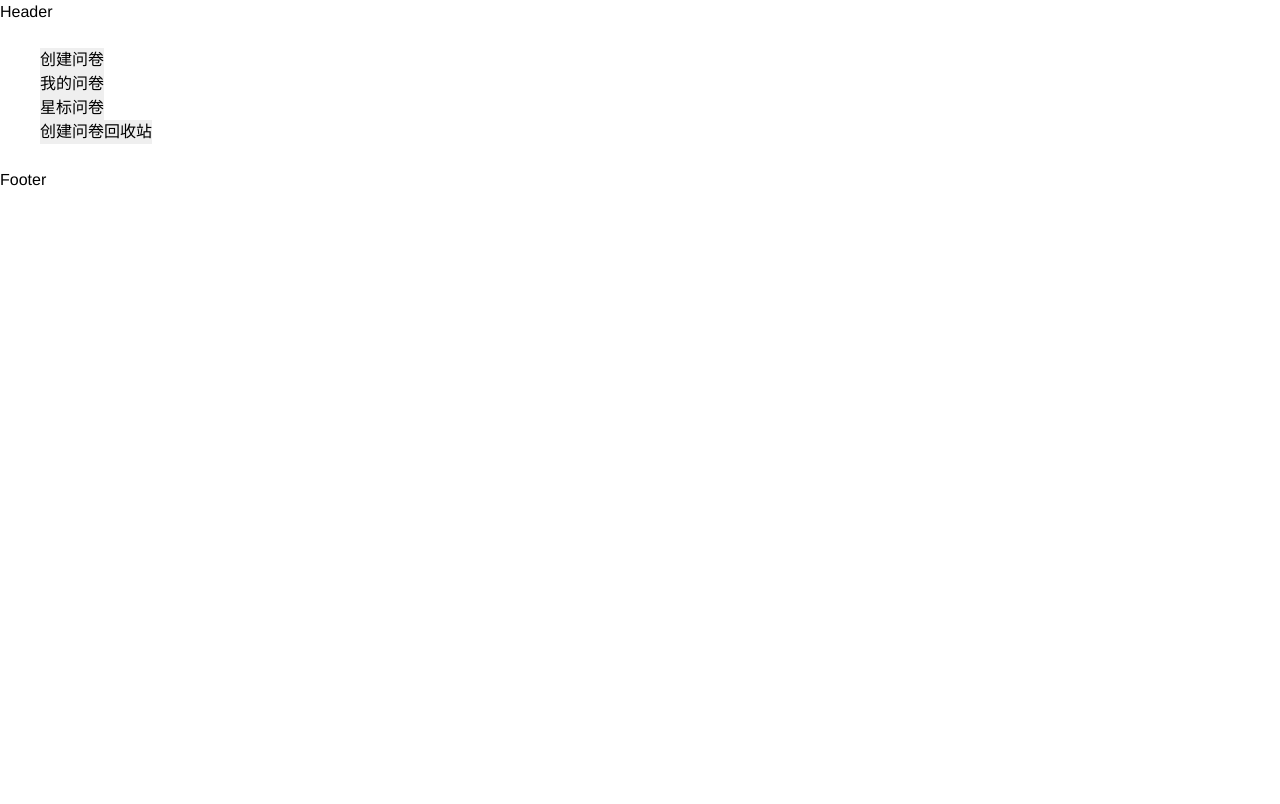
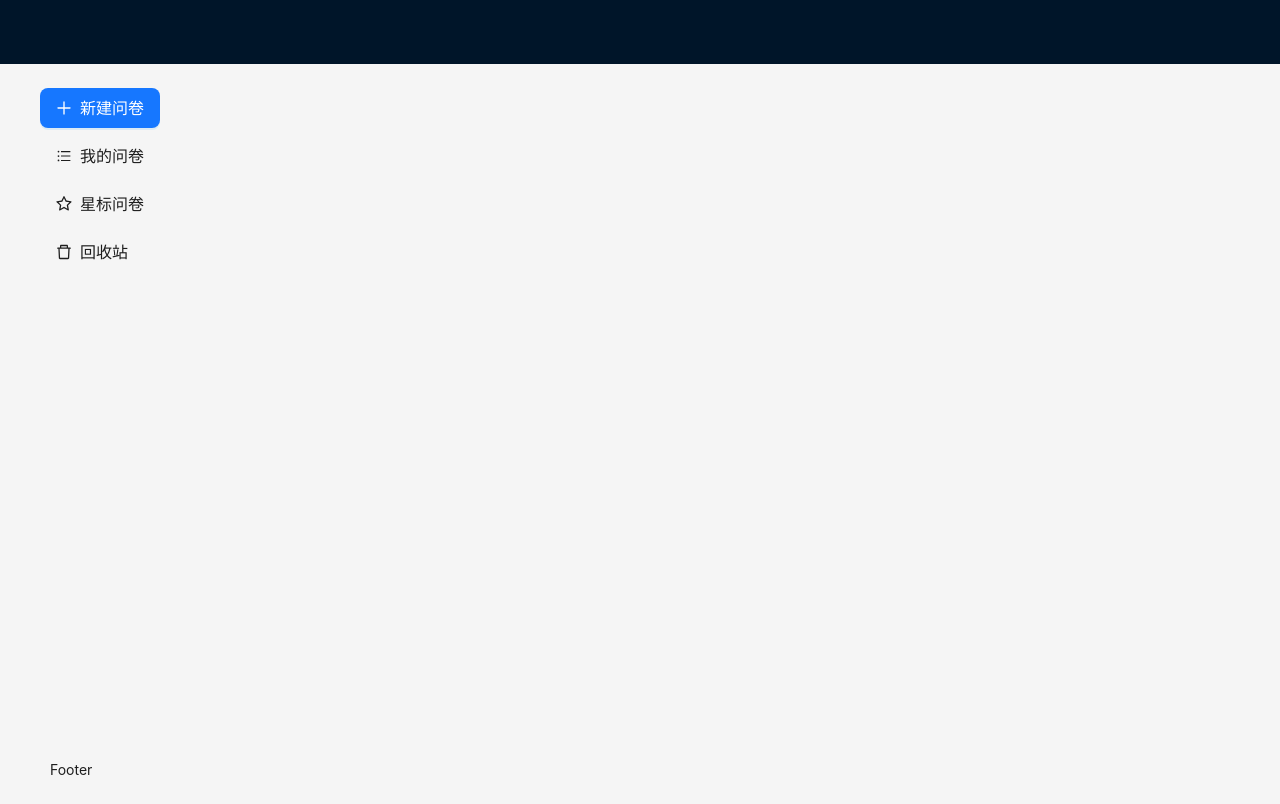
Before and after one commit to Wanmov/wumi-questionnaire, a React (Create React App) app: page /manage in a window 1280 px wide. Built offline with nearby package versions, Linux system fonts and the light colour scheme.

Commit message:
feat:ManageLayout结构完善

```diff
--- a/package.json
+++ b/package.json
@@ -3,6 +3,7 @@
   "version": "0.1.0",
   "private": true,
   "dependencies": {
+    "@ant-design/icons": "^5.3.1",
     "@testing-library/jest-dom": "^5.17.0",
     "@testing-library/react": "^13.4.0",
     "@testing-library/user-event": "^13.5.0",
@@ -11,6 +12,7 @@
     "@types/react": "^18.2.60",
     "@types/react-dom": "^18.2.19",
     "ahooks": "^3.7.10",
+    "antd": "^5.15.2",
     "react": "^18.2.0",
     "react-dom": "^18.2.0",
     "react-router-dom": "^6.22.3",
--- a/src/layouts/MainLayout/index.module.scss
+++ b/src/layouts/MainLayout/index.module.scss
@@ -0,0 +1,9 @@
+.container {
+  .header {
+    padding: 0 24px;
+  }
+
+  .mainContent {
+    min-height: calc(100vh - 64px - 65px);
+  }
+}
--- a/src/layouts/MainLayout/index.tsx
+++ b/src/layouts/MainLayout/index.tsx
@@ -1,13 +1,21 @@
 import { Outlet } from 'react-router-dom';
+import { Layout } from 'antd';
+import styles from './index.module.scss';
+
+const { Header, Content, Footer } = Layout;
+
 const MainLayout: React.FC = () => {
   return (
-    <>
-      <div>Header</div>
-      <div>
+    <Layout className={styles.container}>
+      <Header className={styles.header}>
+        <div className={styles.logo}></div>
+        <div className={styles.loginBox}></div>
+      </Header>
+      <Content className={styles.mainContent}>
         <Outlet />
-      </div>
-      <div>Footer</div>
-    </>
+      </Content>
+      <Footer>Footer</Footer>
+    </Layout>
   );
 };
 
--- a/src/layouts/ManageLayout/index.tsx
+++ b/src/layouts/ManageLayout/index.tsx
@@ -1,15 +1,56 @@
-import { Outlet } from 'react-router-dom';
+import { Outlet, useLocation, useNavigate } from 'react-router-dom';
+import { Button, Space } from 'antd';
+import { PlusOutlined, BarsOutlined, StarOutlined, DeleteOutlined } from '@ant-design/icons';
 import styles from './index.module.scss';
+import { useMemo } from 'react';
 
 const ManageLayout: React.FC = () => {
+  const navigate = useNavigate();
+  const { pathname } = useLocation();
+
+  const buttonType = useMemo(
+    () => (path: string) => {
+      return pathname.startsWith(path) ? 'default' : 'text';
+    },
+    [pathname]
+  );
+
   return (
     <div className={styles.container}>
       <div className={styles.left}>
-        <button>创建问卷</button>
-        <button>我的问卷</button>
-        <button>星标问卷</button>
-        <button>创建问卷</button>
-        <button>回收站</button>
+        <Space direction="vertical">
+          <Button type="primary" size="large" icon={<PlusOutlined />}>
+            新建问卷
+          </Button>
+          <Button
+            type={buttonType('/manage/list')}
+            size="large"
+            icon={<BarsOutlined />}
+            onClick={(value) => {
+              console.log('-->', value);
+              navigate('/manage/list');
+            }}>
+            我的问卷
+          </Button>
+          <Button
+            type={buttonType('/manage/star')}
+            size="large"
+            icon={<StarOutlined />}
+            onClick={() => {
+              navigate('/manage/star');
+            }}>
+            星标问卷
+          </Button>
+          <Button
+            type={buttonType('/manage/trash')}
+            size="large"
+            icon={<DeleteOutlined />}
+            onClick={() => {
+              navigate('/manage/trash');
+            }}>
+            回收站
+          </Button>
+        </Space>
       </div>
       <div className={styles.right}>
         <Outlet />
```
Also changed, not shown: 1 other file (tests, documents, lock files or other folders).
